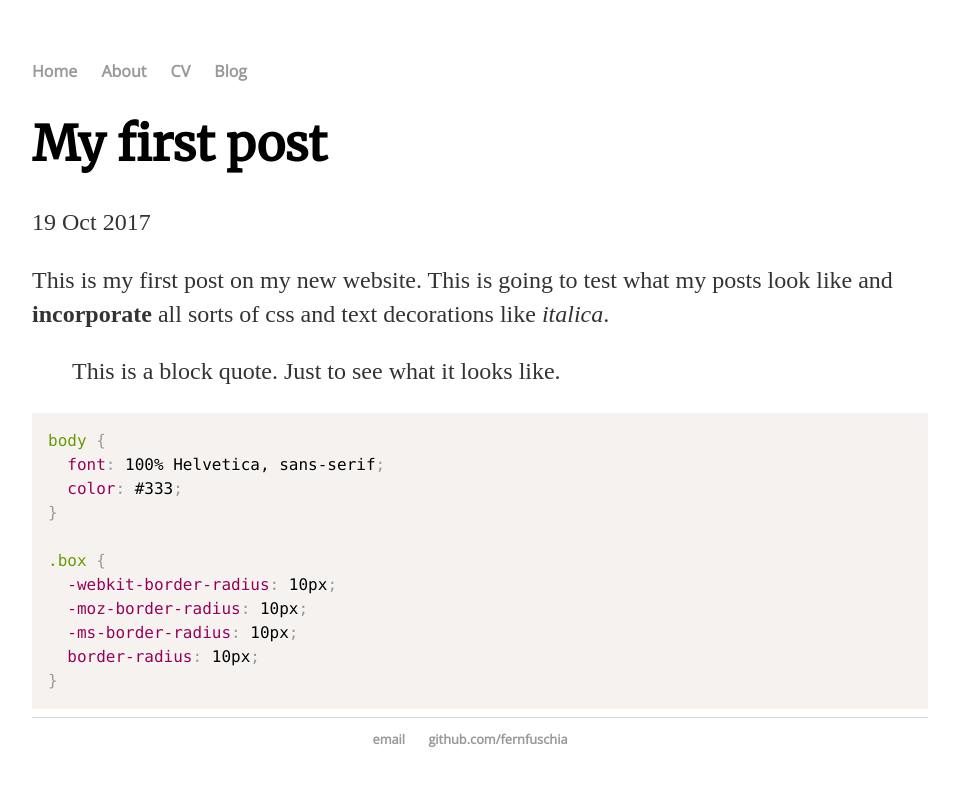
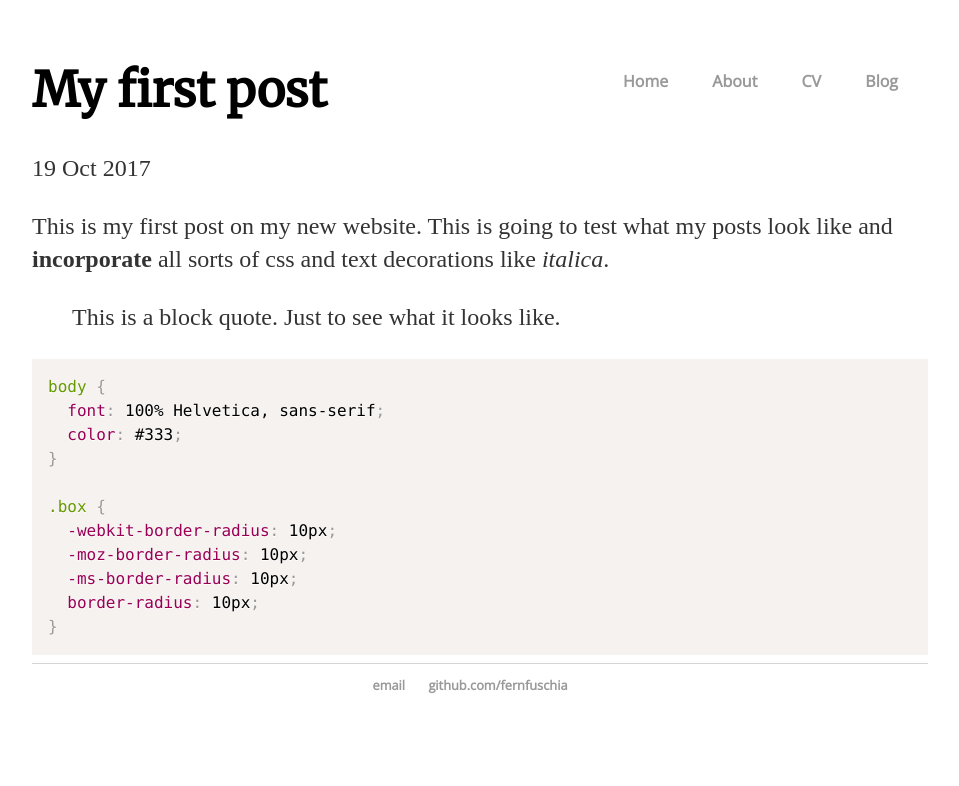
Before and after one commit to fernfuschia/fernfuschia.github.io, a Jekyll site: the page built from _posts/2017-10-19-my-first-post.md, in a window 1280 px wide. Shown: the top 786 px of the page, without its empty margins (160-1119 px from the left). Built offline with Jekyll 4.4.1, drawn with Linux system fonts in a browser that asks for light colours.

Commit message:
Update default.html

```diff
--- a/_layouts/default.html
+++ b/_layouts/default.html
@@ -10,7 +10,7 @@
 			<link href="https://fonts.googleapis.com/css?family=Merriweather|Open+Sans" rel="stylesheet">
 		</head>
 		<body>
-			<nav>
+			<nav class="main-nav">
 	    		<ul>
 	        		<li><a href="/">Home</a></li>
 		        	<li><a href="/about">About</a></li>
```
